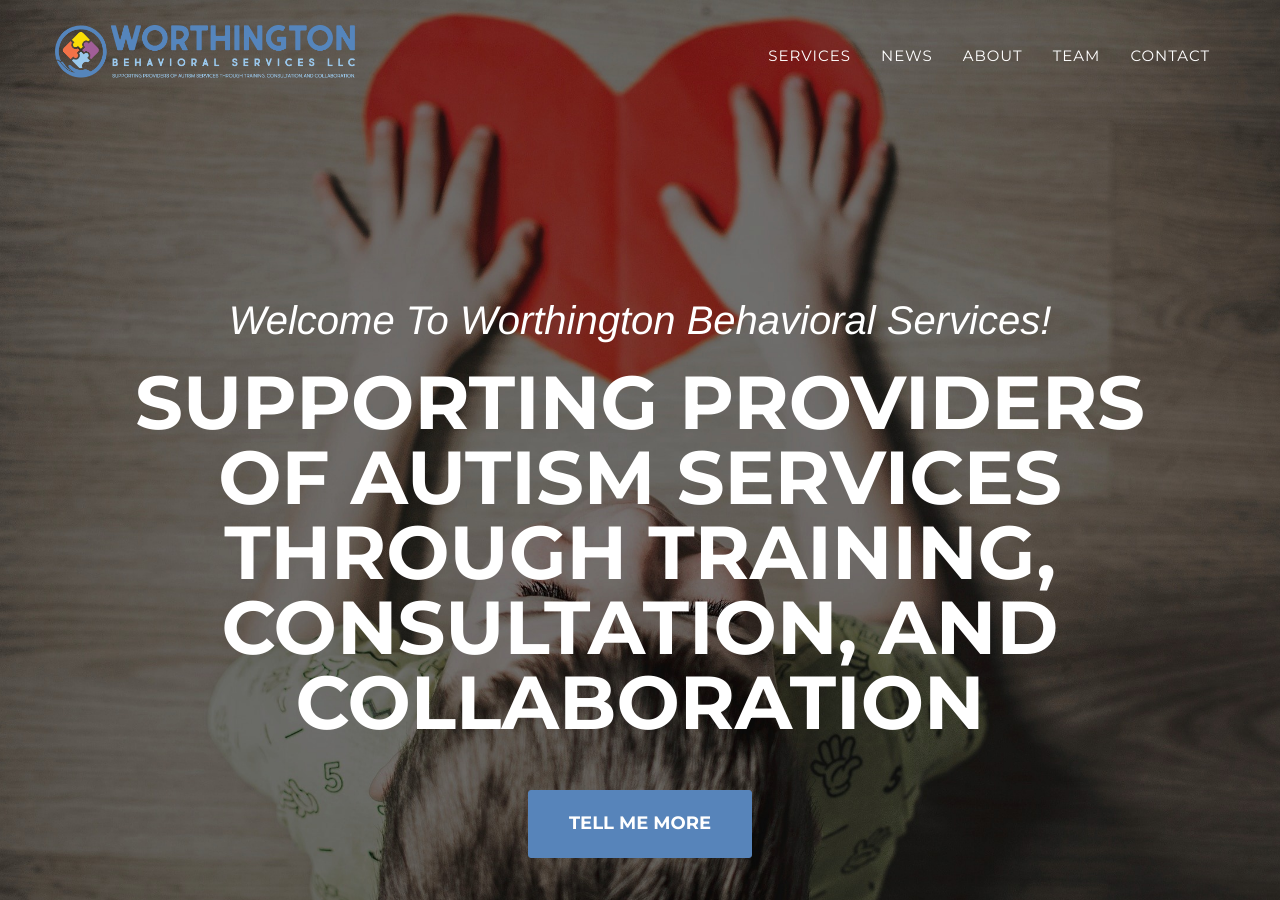
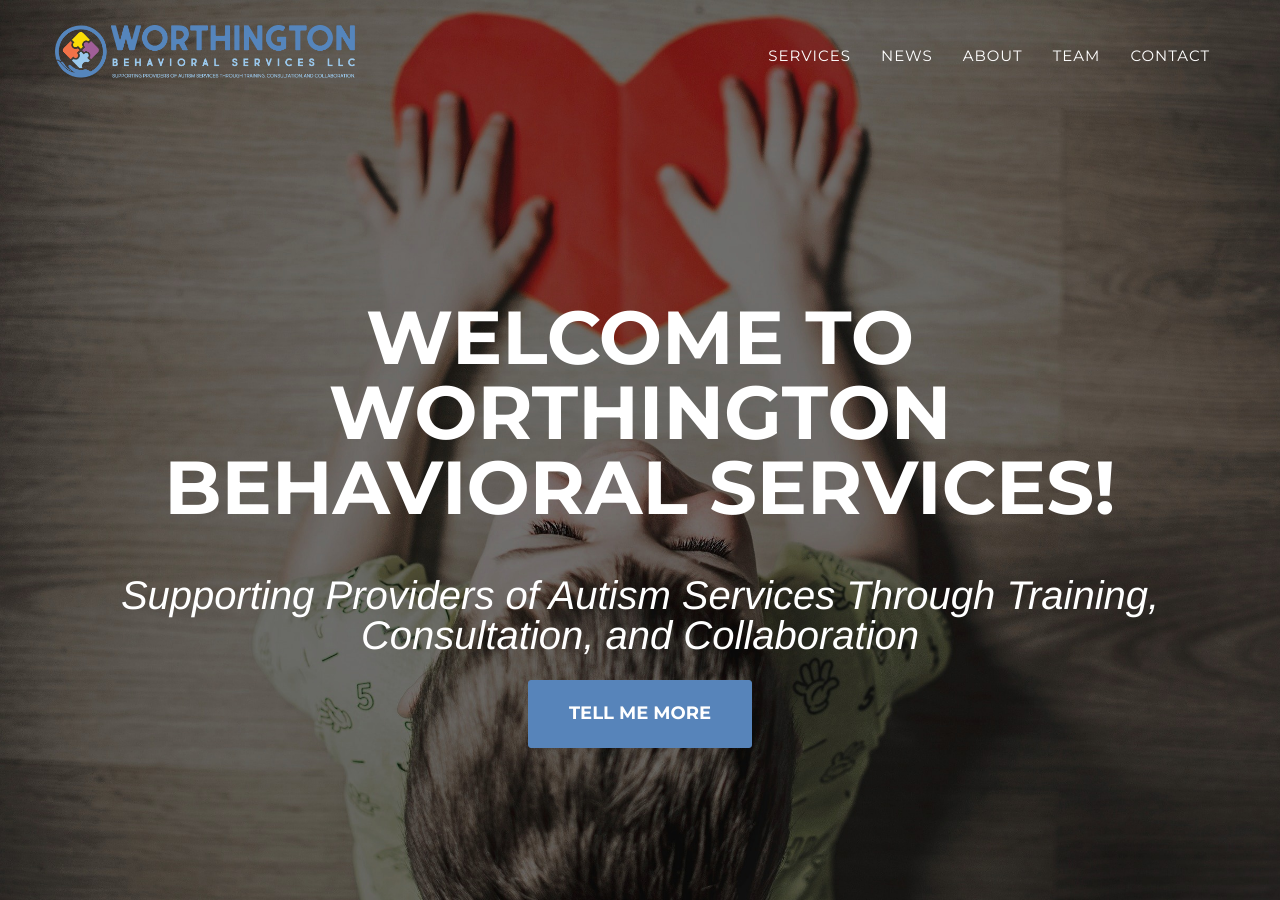
Before and after one commit to wbsllc/website, a Jekyll site: the page built from index.html, in a window 1280 px wide and 900 px high. Built offline with Jekyll 4.4.1, drawn with Linux system fonts in a browser that asks for light colours; some web fonts are replaced.

Commit message:
Update header.html

```diff
--- a/_includes/header.html
+++ b/_includes/header.html
@@ -46,8 +46,8 @@
     <header>
         <div class="container">
             <div class="intro-text">
-                <div class="intro-lead-in">Welcome To Worthington Behavioral Services!</div>
-                <div class="intro-heading">Supporting Providers of Autism Services Through Training, Consultation, and Collaboration</div>
+                <div class="intro-heading">Welcome To Worthington Behavioral Services!</div>
+                <div class="intro-lead-in">Supporting Providers of Autism Services Through Training, Consultation, and Collaboration</div>
                 <a href="#services" class="page-scroll btn btn-xl">Tell Me More</a>
             </div>
         </div>
```
